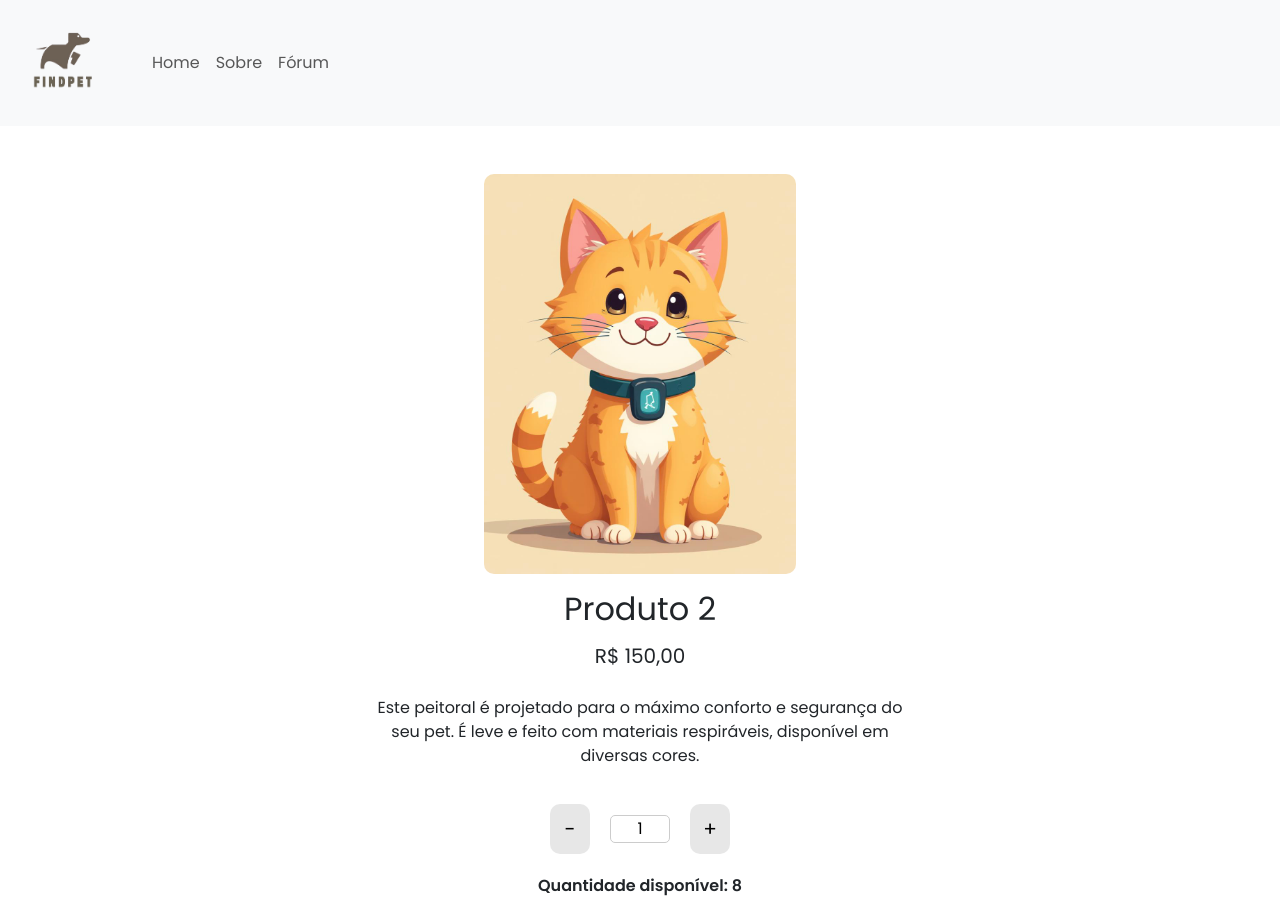
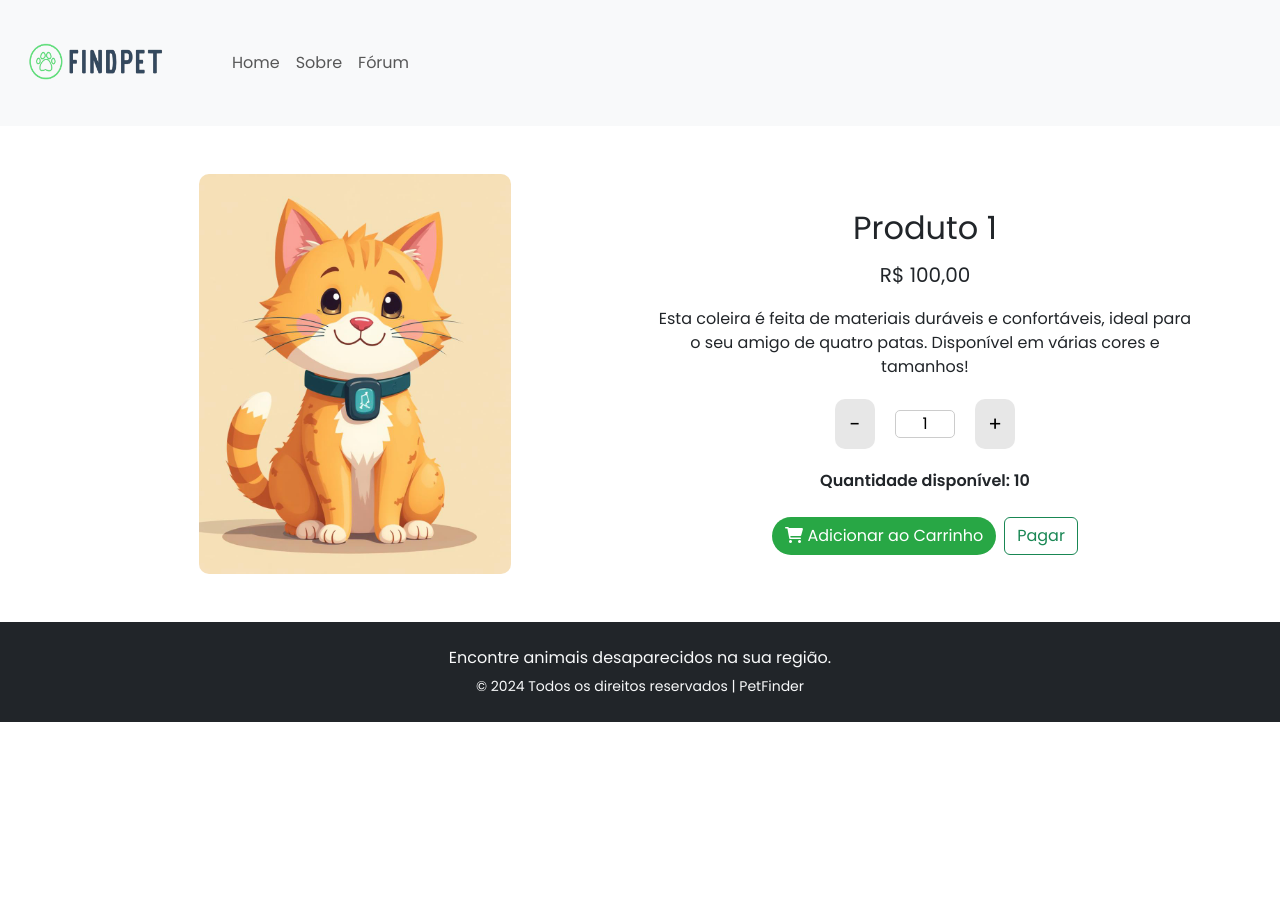
Before and after one commit to leduardomdias/pagina-inicial-tiaw, a plain HTML site: page pageProduto2.html in a window 1280 px wide. Shown: the top 901 px of the page. After the commit the page ends 800 px from the top, so only its background shows below. Drawn offline with nearby package versions, Linux system fonts and the light colour scheme.

Commit message:
att design favicon

```diff
--- a/cadastro.html
+++ b/cadastro.html
@@ -3,11 +3,13 @@
   <head>
     <meta charset="UTF-8" />
     <meta name="viewport" content="width=device-width, initial-scale=1.0" />
-    <title>Cadastro</title>
+    <title>FindPet - Cadastro</title>
     <link
       href="https://cdn.jsdelivr.net/npm/bootstrap-icons/font/bootstrap-icons.css"
       rel="stylesheet"
     />
+    <link rel="icon" href="images/iconeLogo.png" type="image/x-icon" />
+
     <link
       href="https://stackpath.bootstrapcdn.com/bootstrap/4.5.2/css/bootstrap.min.css"
       rel="stylesheet"
--- a/pageProduto2.html
+++ b/pageProduto2.html
@@ -9,6 +9,8 @@
       href="https://fonts.googleapis.com/css2?family=Poppins:wght@400;600&display=swap"
       rel="stylesheet"
     />
+    <link rel="icon" href="images/iconeLogo.png" type="image/x-icon" />
+
     <link
       href="https://cdn.jsdelivr.net/npm/bootstrap@5.3.3/dist/css/bootstrap.min.css"
       rel="stylesheet"
@@ -19,7 +21,7 @@
       rel="stylesheet"
       href="https://cdnjs.cloudflare.com/ajax/libs/font-awesome/6.0.0-beta3/css/all.min.css"
     />
-    <title>Produto 2 - PetFinder</title>
+    <title>FindPet - Produto</title>
     <style>
       body {
         font-family: "Poppins", sans-serif;
@@ -44,6 +46,7 @@
         display: flex;
         align-items: center;
         margin-top: 20px;
+        justify-content: center;
       }
       .quantity-button {
         border: none;
@@ -82,10 +85,11 @@
         <div class="container-fluid">
           <a class="navbar-brand" href="index.html">
             <img
-              src="images/Logo-do-site.png"
+              src="images/novaLogo.png"
               alt="Logo"
-              width="100"
+              width="180"
               height="100"
+              id="img"
             />
           </a>
           <button
@@ -117,20 +121,22 @@
     </header>
 
     <main class="container my-5 text-center">
-      <div class="row align-items-center justify-content-center">
-        <div class="col-md-6 d-flex flex-column align-items-center">
+      <div class="row align-items-center">
+        <div class="col-md-6 text-center">
           <img
             src="images/gatoColeira.jpeg"
-            alt="Produto 2"
+            alt="Produto 1"
             class="product-image img-fluid"
           />
-          <h2 class="my-3">Produto 2</h2>
-          <p class="h5">R$ 150,00</p>
+        </div>
+        <div class="col-md-6">
+          <h2 class="my-3">Produto 1</h2>
+          <p class="h5">R$ 100,00</p>
           <div class="description">
             <p>
-              Este peitoral é projetado para o máximo conforto e segurança do
-              seu pet. É leve e feito com materiais respiráveis, disponível em
-              diversas cores.
+              Esta coleira é feita de materiais duráveis e confortáveis, ideal
+              para o seu amigo de quatro patas. Disponível em várias cores e
+              tamanhos!
             </p>
           </div>
           <div class="quantity-selector">
@@ -155,7 +161,7 @@
               +
             </button>
           </div>
-          <p class="availability">Quantidade disponível: <strong>8</strong></p>
+          <p class="availability">Quantidade disponível: <strong>10</strong></p>
           <div class="d-flex justify-content-center mt-4">
             <button class="btn btn-custom me-2">
               <i class="fas fa-shopping-cart"></i> Adicionar ao Carrinho
```
Also changed, not shown: index.html (+9 -5 lines), login.html (+3 -1 lines), pagePanfleto.html (+6 -4 lines), pageProduto1.html (+6 -3 lines), pageProduto3.html (+9 -6 lines), pagidaDosPetsGato.html (+6 -4 lines), paginaDosPetsCao.html (+6 -4 lines), regioes.html (+16 -5 lines), images/iconeLogo.png (added), images/novaLogo.png (added).
